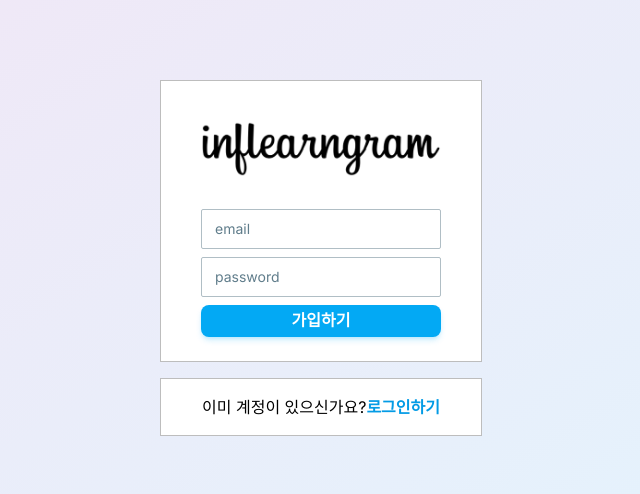
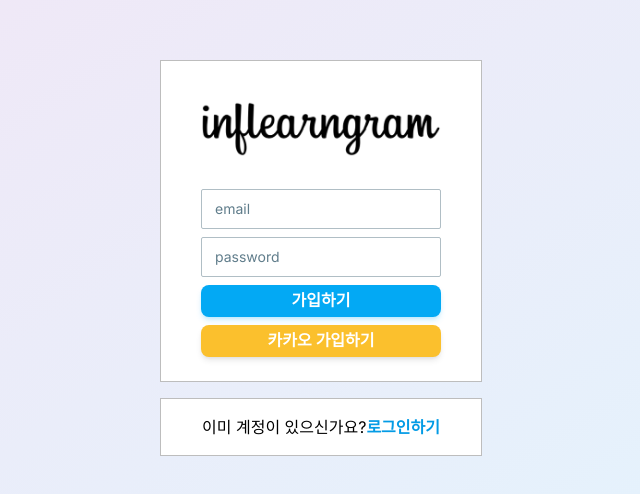
Before and after one commit to twy8939/next-supabase-instagram, a Next.js app: page / in a window 1280 px wide. Shown: the part 142-636 px from the top of the page, without its empty margins (319-959 px from the left). Built offline with nearby package versions, Linux system fonts and the light colour scheme; no server answers.

Commit message:
feat : Add signUpWithKakao

```diff
--- a/components/auth/signUp.tsx
+++ b/components/auth/signUp.tsx
@@ -12,6 +12,19 @@ export default function SignUp({ setView }) {
   const [confirmationRequired, setConfirmationRequired] = useState(false);
 
   const supabase = createBrowserSupabaseClient();
+
+  const signUpWithKakao = async () => {
+    const { data, error } = await supabase.auth.signInWithOAuth({
+      provider: "kakao",
+      options: {
+        redirectTo: process.env.NEXT_PUBLIC_VERCEL_URL
+          ? `https://${process.env.NEXT_PUBLIC_VERCEL_URL}/auth/callback`
+          : "http://localhost:3000/auth/callback",
+      },
+    });
+
+    console.log(data);
+  };
 
   const signUpMutation = useMutation({
     mutationFn: async () => {
@@ -108,6 +121,12 @@ export default function SignUp({ setView }) {
         >
           {confirmationRequired ? "인증하기" : "가입하기"}
         </Button>
+        <Button
+          onClick={() => signUpWithKakao()}
+          className="w-full text-md py-1 bg-yellow-700"
+        >
+          카카오 가입하기
+        </Button>
       </div>
 
       <div className="py-4 w-full text-center max-w-lg border border-gray-400 bg-white">
```
